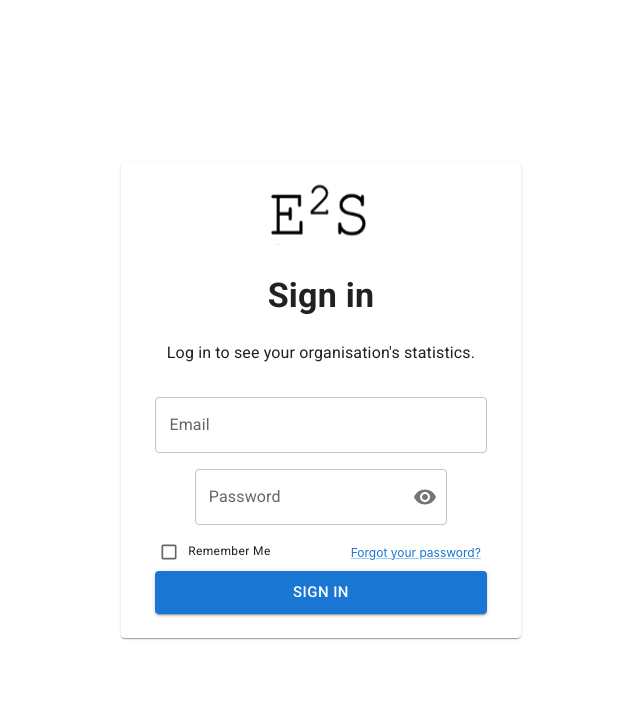
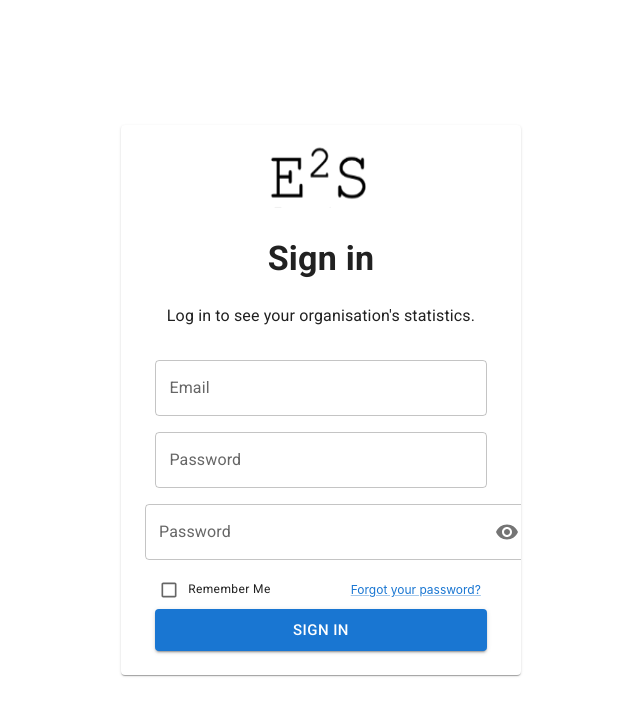
Before and after one commit to xSebo/e2s, a React (Create React App) app in the folder _spa/react-spa/: page / in a window 1280 px wide. Shown: the top 716 px of the page, without its empty margins (319-959 px from the left). Built offline with nearby package versions, Linux system fonts and the light colour scheme.

Commit message:
added form validation

```diff
--- a/_spa/react-spa/src/components/Login.js
+++ b/_spa/react-spa/src/components/Login.js
@@ -6,7 +6,7 @@ import {
     CardContent,
     Checkbox,
     FormControl,
-    FormControlLabel, IconButton, InputAdornment, InputLabel,
+    FormControlLabel, FormHelperText, IconButton, InputAdornment, InputLabel,
     Link, OutlinedInput,
     TextField,
     Typography
@@ -46,10 +46,15 @@ export default function Login() {
             res.set('Access-Control-Allow-Origin', '*');
             res.send({ "msg": "This has CORS enabled 🎈" })
         }).then(res => {console.log(res.data)})
+
         // api.get('/').then(res => {console.log(res.data)})
+
+
         e.preventDefault();
         if (validate())
         console.log(values);
+
+
         // createAPIEndpoint("/api/peeps")
         // console.log(createAPIEndpoint("api/peeps"))
     }
@@ -57,7 +62,7 @@ export default function Login() {
     const validate = ()=> {
         let temp ={}
         temp.email = (/\S+@\S+\.\S+/).test(values.email)?"":"Email is not vaild."
-        temp.name = values.name!=""?"":"This field is required."
+        temp.name = values.password!=""?"":"Password doesn't match with this email."
         setErrors(temp)
         return Object.values(temp).every(x=> x== "")
     }
@@ -116,20 +121,23 @@ export default function Login() {
                                 variant="outlined"
                                 {...(errors.email && {error:true, helperText:errors.email})}
                             />
-                            {/*<TextField*/}
-                            {/*    label="Password"*/}
-                            {/*    name="password"*/}
-                            {/*    value={values.password}*/}
-                            {/*    onChange={handleInputChange}*/}
-                            {/*    variant="outlined"/>*/}
+                            <TextField
+                                label="Password"
+                                name="password"
+                                value={values.password}
+                                onChange={handleInputChange}
+                                variant="outlined"
+                                {...(errors.name && {error:true, helperText:errors.name})}
+                            />
                             <div>
-                                <FormControl sx={{ m: 1, width: '25ch' }} variant="outlined">
-                                    <InputLabel htmlFor="outlined-adornment-password">Password</InputLabel>
+                                <FormControl sx={{ m: 1, width: '38ch' }} variant="outlined">
+                                    <InputLabel htmlFor="outlined-adornment-password" >Password</InputLabel>
                                     <OutlinedInput
                                         id="outlined-adornment-password"
                                         type={adValues.showPassword ? 'text' : 'password'}
                                         value={adValues.password}
                                         onChange={handleChange('password')}
+                                        {...(errors.name && {error:true, helperText:errors.name})}
                                         endAdornment={
                                             <InputAdornment position="end">
                                                 <IconButton
@@ -144,6 +152,7 @@ export default function Login() {
                                         }
                                         label="Password"
                                     />
+                                    <FormHelperText {...(errors.name && {error:true})}>{errors.name}</FormHelperText>
                                 </FormControl>
                             </div>
                             <div>
```
